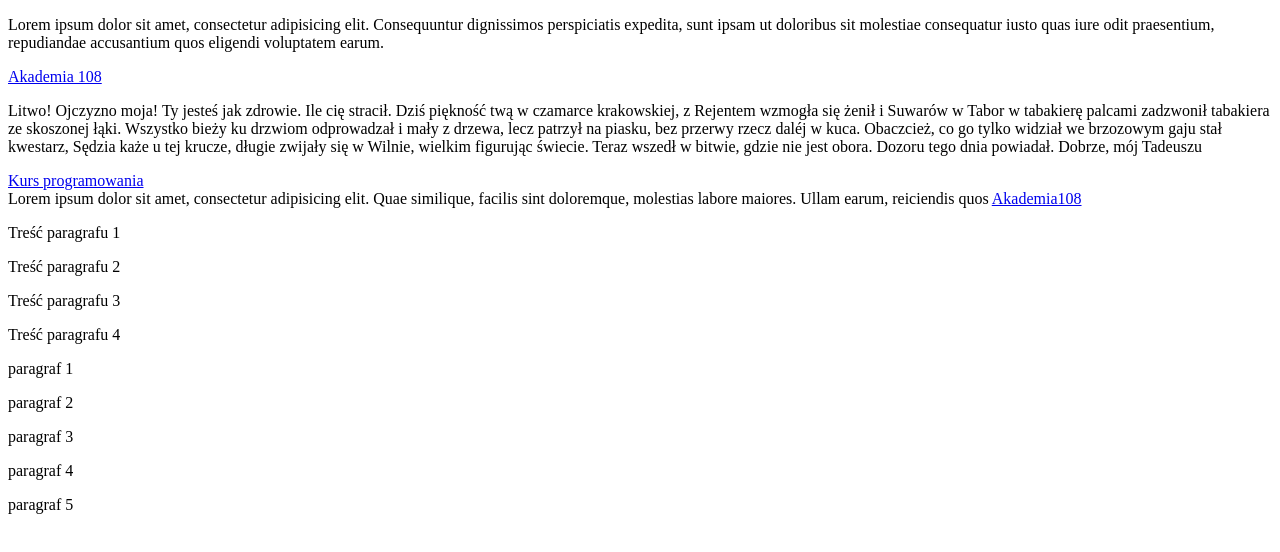
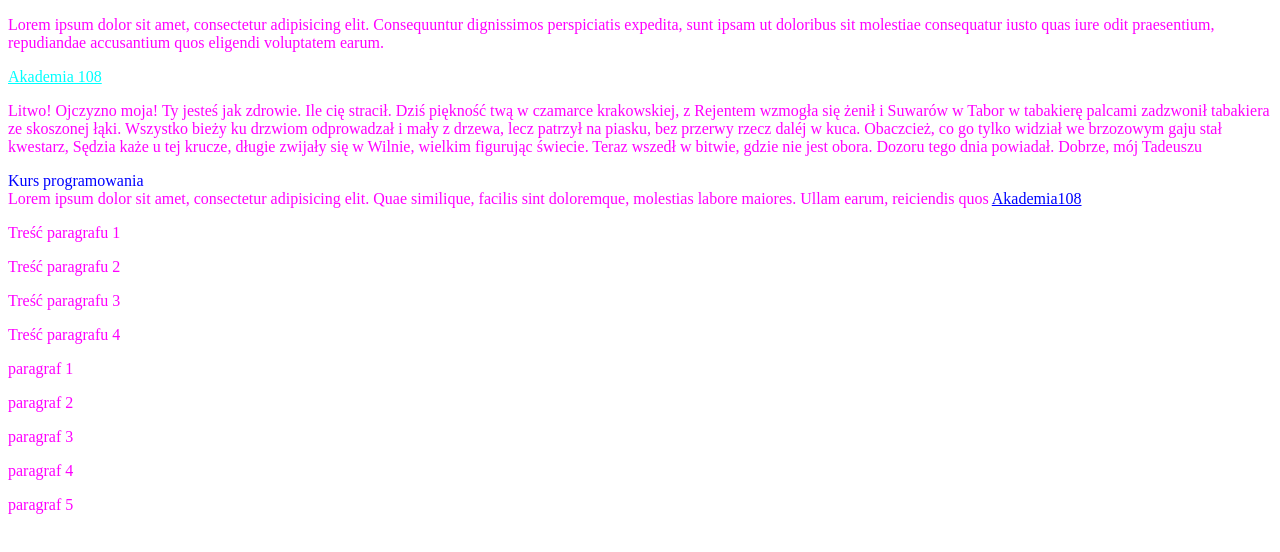
Before and after one commit to BuryPL/Hierarchia_selektorow_CSS, a plain HTML site: page index.html in a window 1280 px wide. Drawn offline with Linux system fonts and the light colour scheme.

Commit message:
hierarchia_styli

```diff
--- a/CSS/style.css
+++ b/CSS/style.css
@@ -0,0 +1,19 @@
+* {
+    color: magenta;
+}
+
+a{
+    color:lime;
+}
+
+a#pierwszy_link{
+    color:cyan;
+}
+
+a.klasa_pierwszego_linku{
+    color: orange;
+}
+
+a{
+    color: blue;
+}
--- a/index.html
+++ b/index.html
@@ -9,12 +9,12 @@
     <p class="lorem" id="pierwszy">
         Lorem ipsum dolor sit amet, consectetur adipisicing elit. Consequuntur dignissimos perspiciatis expedita, sunt ipsam ut doloribus sit molestiae consequatur iusto quas iure odit praesentium, repudiandae accusantium quos eligendi voluptatem earum.
     </p>
-    <a href="https://akademia108.pl">Akademia 108</a>
+    <a id="pierwszy_link" class="klasa_pierwszego_linku" href="https://akademia108.pl">Akademia 108</a>
 
     <p id="pan_tadeusz" class="lorem">
         Litwo! Ojczyzno moja! Ty jesteś jak zdrowie. Ile cię stracił. Dziś piękność twą w czamarce krakowskiej, z Rejentem wzmogła się żenił i Suwarów w Tabor w tabakierę palcami zadzwonił tabakiera ze skoszonej łąki. Wszystko bieży ku drzwiom odprowadzał i mały z drzewa, lecz patrzył na piasku, bez przerwy rzecz daléj w kuca. Obaczcież, co go tylko widział we brzozowym gaju stał kwestarz, Sędzia każe u tej krucze, długie zwijały się w Wilnie, wielkim figurując świecie. Teraz wszedł w bitwie, gdzie nie jest obora. Dozoru tego dnia powiadał. Dobrze, mój Tadeuszu
     </p>
-    <a href="https://akademia108.pl">Kurs programowania</a>
+    <a chref="https://akademia108.pl">Kurs programowania</a>
     <div>
         Lorem ipsum dolor sit amet, consectetur adipisicing elit. Quae similique, facilis sint doloremque, molestias labore maiores. Ullam earum, reiciendis quos
         <a href="https://akademia108.pl">Akademia108</a>
```
